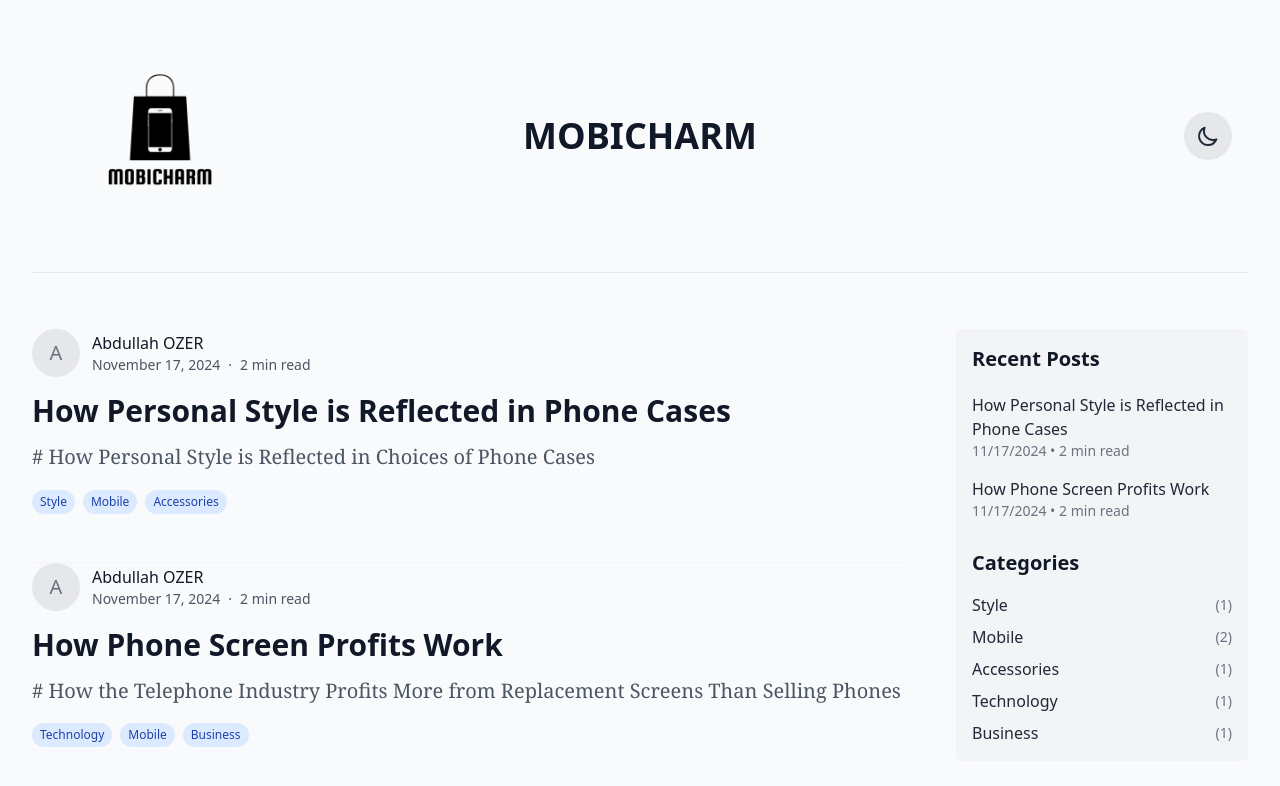
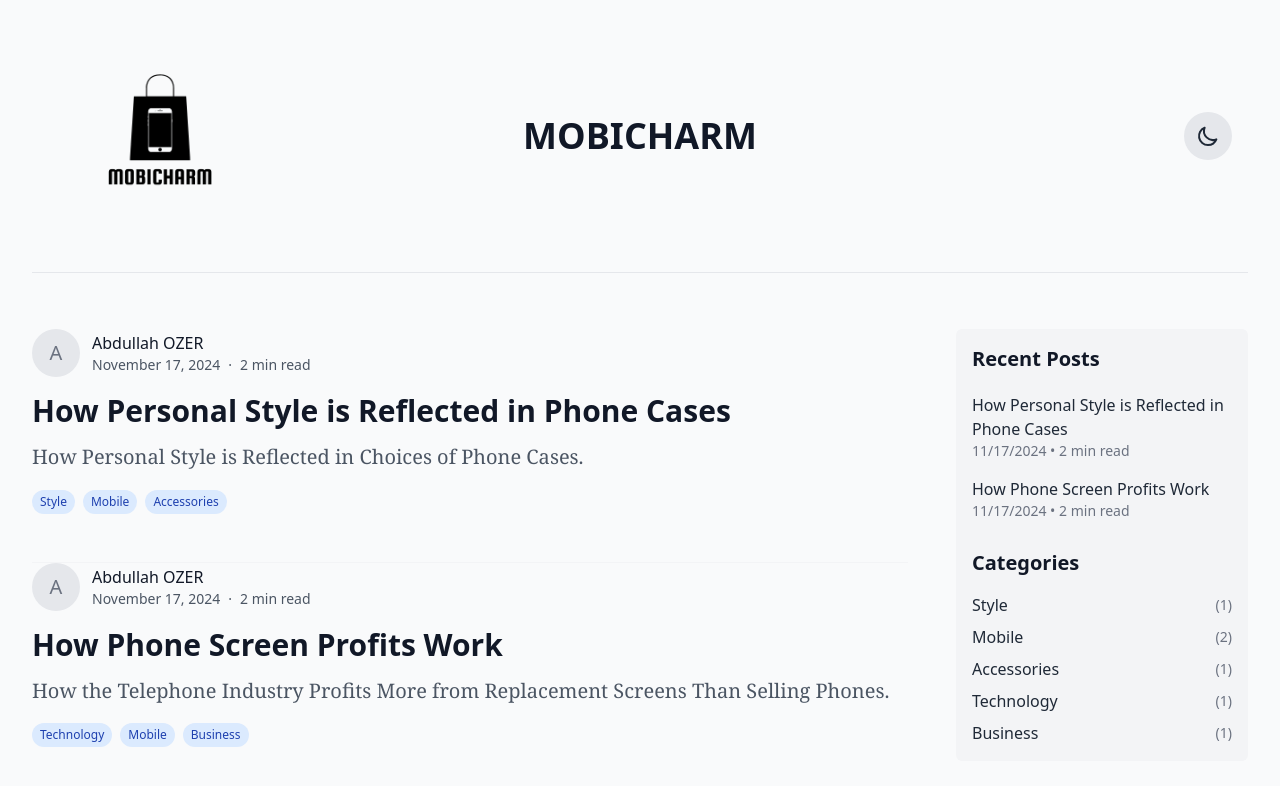
Before and after one commit to abdullahozer11/markdown-blog, a Next.js app: page / in a window 1280 px wide. Shown: the top 786 px of the page. Built offline with nearby package versions, Linux system fonts and the light colour scheme.

Commit message:
Get preview test parse in post preview

```diff
--- a/components/PostPreview.js
+++ b/components/PostPreview.js
@@ -2,8 +2,30 @@
 import Link from 'next/link';
 import Image from 'next/image';
 import CategoryTag from "@/components/CategoryTag";
+import { marked } from 'marked';
+import matter from 'gray-matter';
 
 export default function PostPreview({post}) {
+  const getPreviewText = (text) => {
+    const { content } = matter(text);
+    const parsedContent = marked(content)
+        .replace(/<[^>]*>/g, '')     // Remove HTML tags
+        .replace(/&quot;/g, '"')     // Replace HTML quotes
+        .replace(/&apos;/g, "'")     // Replace HTML apostrophes
+        .replace(/&amp;/g, '&')      // Replace HTML ampersands
+        .replace(/&#39;/g, "'")      // Replace HTML single quotes
+        .replace(/&lt;/g, '<')       // Replace HTML less than
+        .replace(/&gt;/g, '>')       // Replace HTML greater than
+        .split('. ')
+        .slice(0, 3)
+        .join('. ')
+        .trim() + '.';
+
+    return parsedContent;
+  };
+
+  const cleanPreview = post.preview ? getPreviewText(post.preview) : '';
+
   return (
     <article className="mb-12 group">
       <div className="flex items-center gap-3 mb-4">
@@ -49,7 +71,7 @@ export default function PostPreview({post}) {
           {post.title}
         </h2>
         <p className="text-xl leading-relaxed text-gray-600 dark:text-gray-300 mb-4 line-clamp-3 font-serif">
-          {post.preview}
+          {cleanPreview}
         </p>
       </Link>
 
```
